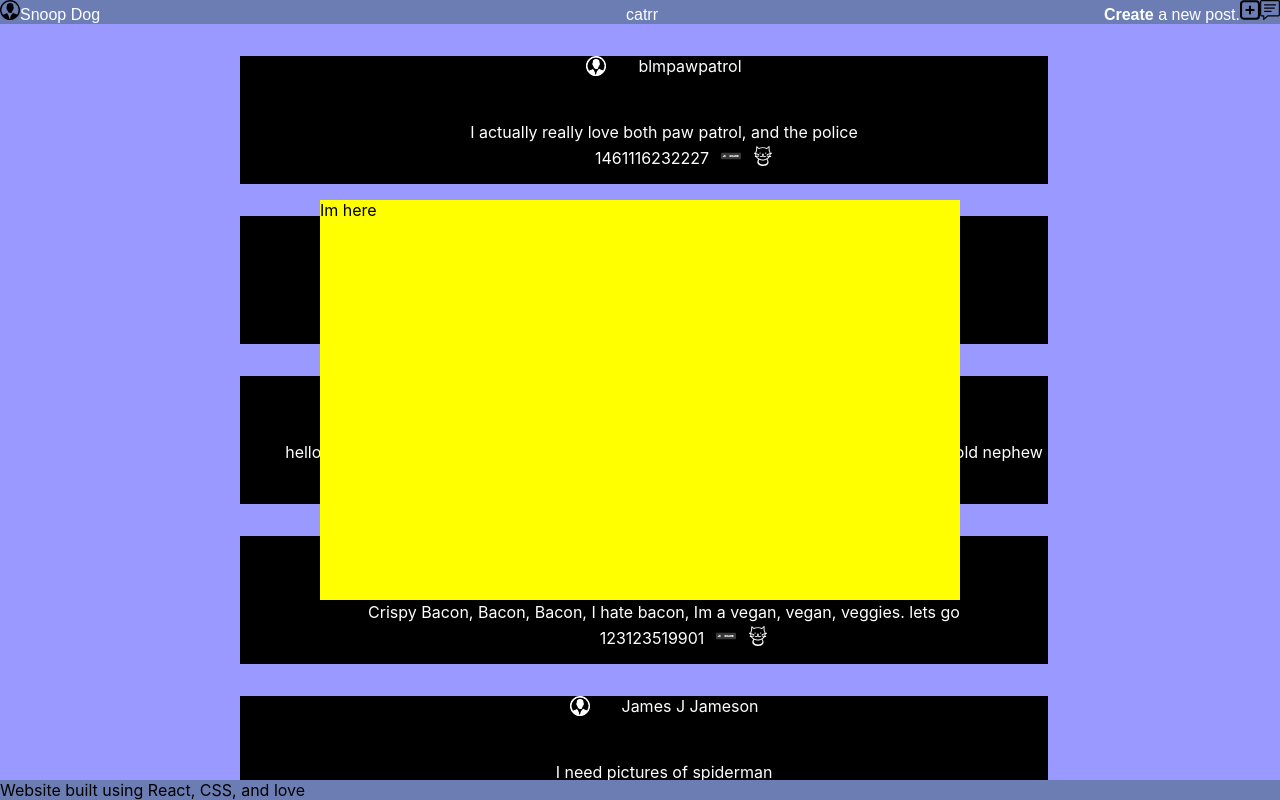
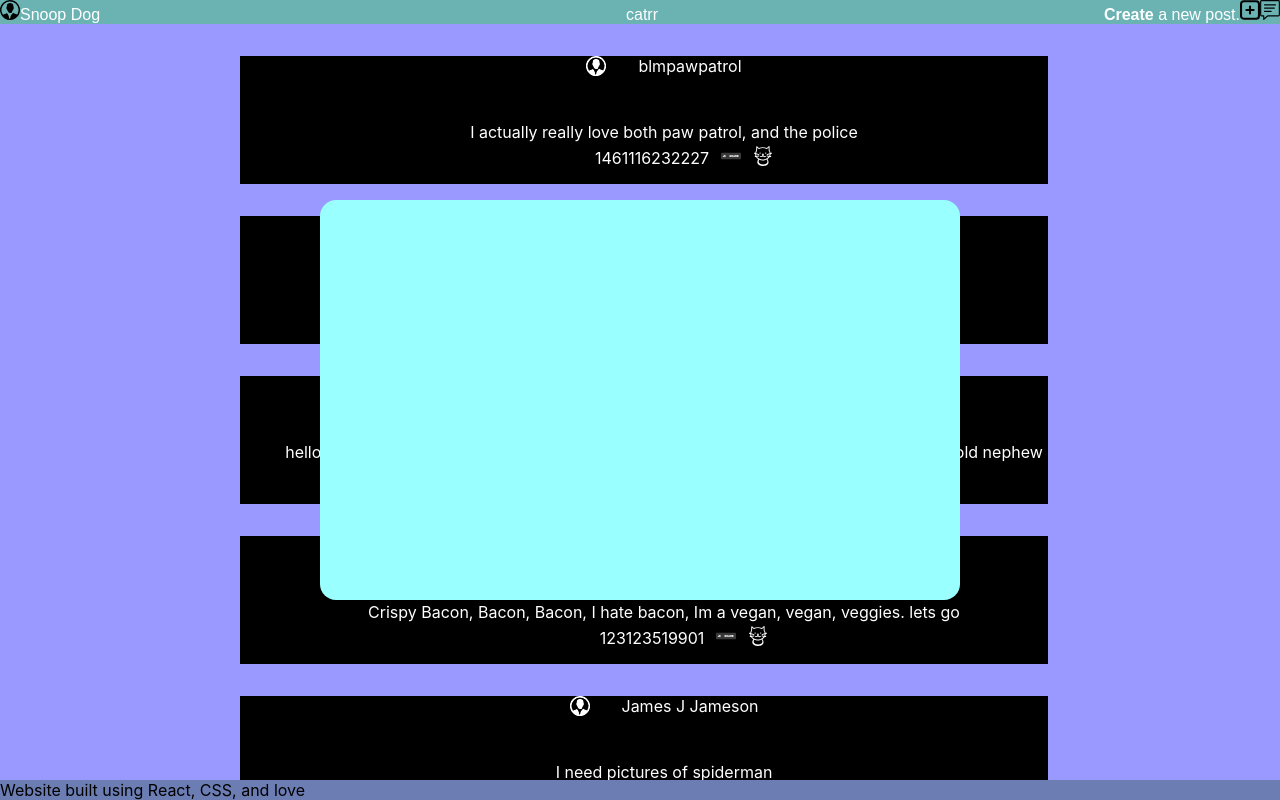
Before and after one commit to jlafleur93/tweeter-react, a React (Create React App) app: page / in a window 1280 px wide. Both pictures are taken after a click on the element "Create". Shown: the top 800 px of the page. Built offline with nearby package versions, Linux system fonts and the light colour scheme.

Commit message:
css changes

```diff
--- a/src/App.js
+++ b/src/App.js
@@ -7,8 +7,6 @@ import Popup from "./components/Popup/Popup";
 function App() {
   const [isActive, setActive] = useState(false);
   function clickHandle() {
-    console.log("hello");
-    console.log(isActive);
     setActive(!isActive);
   }
   const userDets = {
--- a/src/components/Nav.css
+++ b/src/components/Nav.css
@@ -7,7 +7,7 @@ nav {
   width: 100%;
 }
  .tweet-bar {
-    background-color: #6b7db3;
+    background-color: #6bb3b3;
     width: 100%;
     padding: 0;
     display: flex;
--- a/src/components/Popup/Popup.css
+++ b/src/components/Popup/Popup.css
@@ -2,10 +2,11 @@
     margin: 0;
     width: 50%;
     height: 50%;
-    background: yellow;
-    position: absolute;
+    background: #99ffff;
+    position: fixed;
     top: 50%;
     left: 50%;
     margin-right: -50%;
-    transform: translate(-50%, -50%)
+    transform: translate(-50%, -50%);
+    border-radius: 16px;
 }
--- a/src/components/Popup/Popup.js
+++ b/src/components/Popup/Popup.js
@@ -1,5 +1,5 @@
 import React from "react";
 import "./Popup.css";
 export default function Popup() {
-  return <div className="post-area">Im here</div>;
+  return <div className="post-area"></div>;
 }
```
